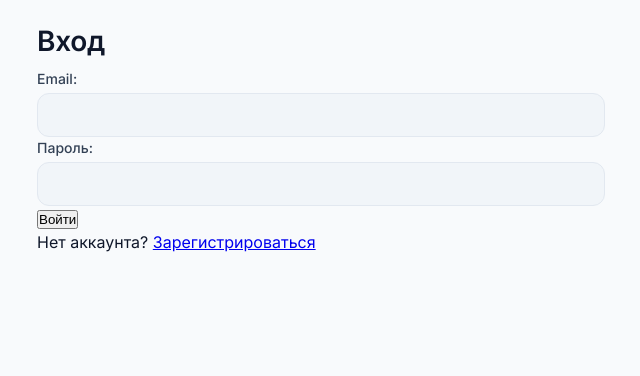
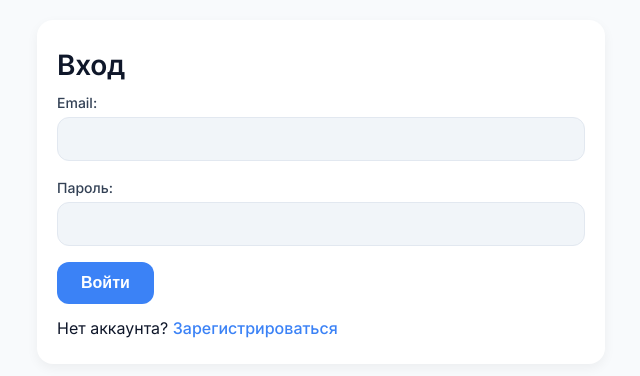
Before and after one commit to sata-gendalf/Ai_Task_Manager, a React (Vite) app in the folder frontend/: page /login in a window 1280 px wide. Shown: the top 376 px of the page, without its empty margins (319-959 px from the left). Built offline with nearby package versions, Linux system fonts and the light colour scheme.

Commit message:
style: update LoginForm with card and design classes

```diff
--- a/frontend/src/components/LoginForm.jsx
+++ b/frontend/src/components/LoginForm.jsx
@@ -21,20 +21,20 @@ const LoginForm = () => {
   };
 
   return (
-    <form onSubmit={handleSubmit}>
+    <form onSubmit={handleSubmit} className="card">
       <h2>Вход</h2>
-      <div>
+      <div className="form-group">
         <label>Email:</label>
         <input type="email" value={email} onChange={(e) => setEmail(e.target.value)} required />
       </div>
-      <div>
+      <div className="form-group">
         <label>Пароль:</label>
         <input type="password" value={password} onChange={(e) => setPassword(e.target.value)} required />
       </div>
-      {error && <p style={{ color: 'red' }}>{error}</p>}
-      <button type="submit">Войти</button>
-      <p>
-        Нет аккаунта? <a href="/register">Зарегистрироваться</a>
+      {error && <p className="error">{error}</p>}
+      <button type="submit" className="btn btn-primary">Войти</button>
+      <p style={{ marginTop: '12px' }}>
+        Нет аккаунта? <a href="/register" className="link">Зарегистрироваться</a>
       </p>
     </form>
   );
```
